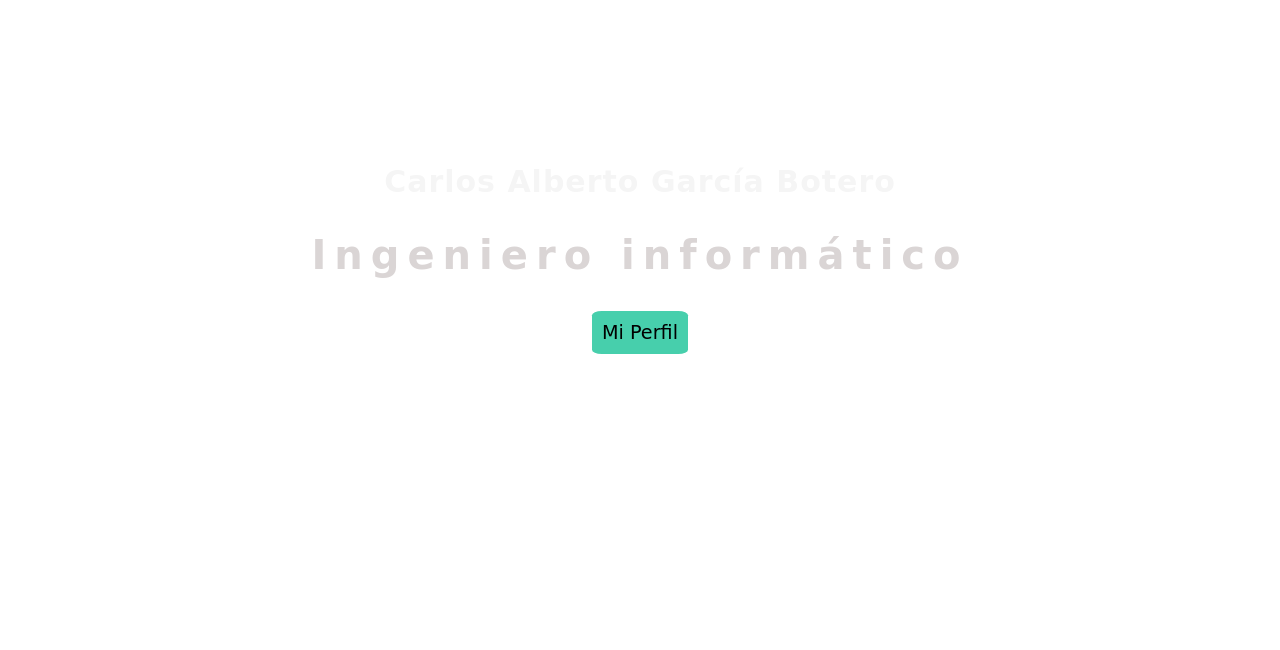
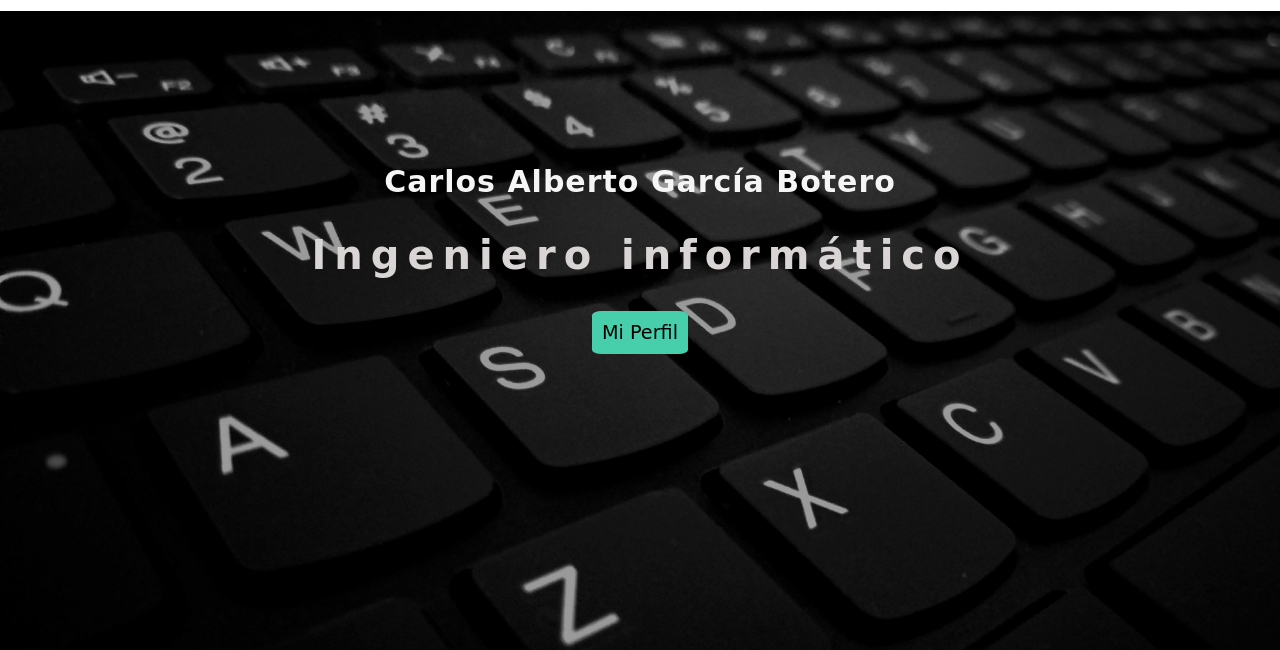
Before and after one commit to carlosgabo/C.V, a plain HTML site: page index.html in a window 1280 px wide. Shown: the part 150-800 px from the top of the page. Drawn offline with Linux system fonts and the light colour scheme; a web font is replaced by a local one.

Commit message:
cambio de url de la imagen de teclado.

```diff
--- a/css/main.css
+++ b/css/main.css
@@ -86,7 +86,7 @@ nav .profile-link a {
 
 .main{
  height: 100%;
- background-image: url('/CV/images/tecladonegro.jpg');
+ background-image: url('/C.V/images/tecladonegro.jpg');
  background-size: cover;
  background-position: center;
  background-repeat: no-repeat;
```
